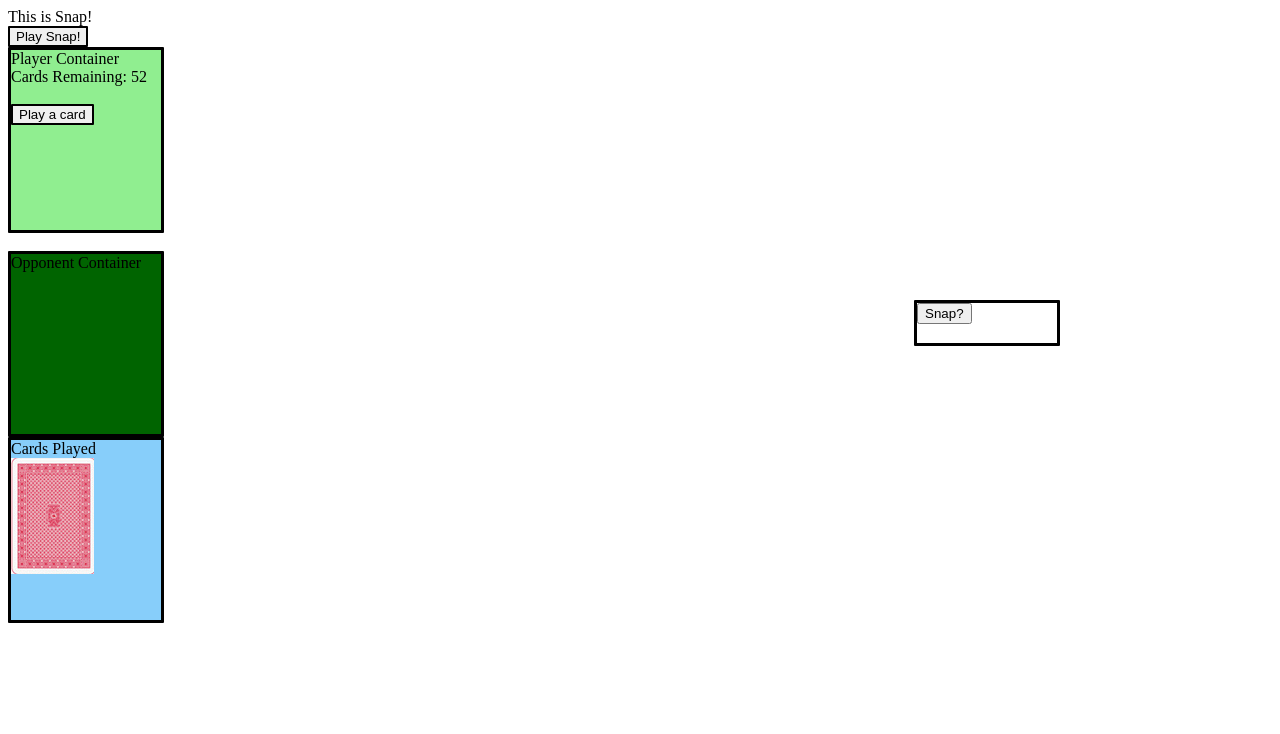
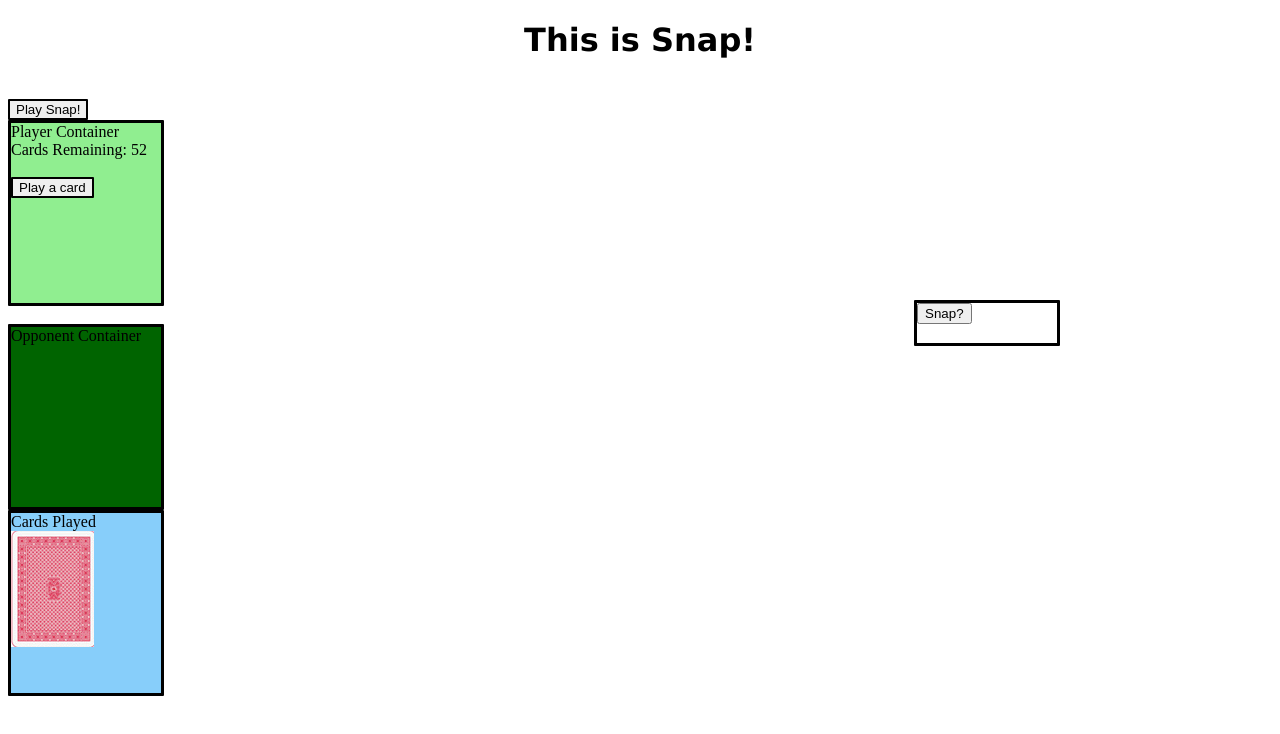
Before and after one commit to ben-ghirardani/Snap-, a React (Create React App) app: page / in a window 1280 px wide. Shown: the top 734 px of the page. Built offline with nearby package versions, Linux system fonts and the light colour scheme.

Commit message:
started visual styling

```diff
--- a/public/main.css
+++ b/public/main.css
@@ -47,3 +47,8 @@
     border-style: solid;
     border-color: black;
 }
+
+.heading {
+    font-family: 'Lucida Sans', 'Lucida Sans Regular', 'Lucida Grande', 'Lucida Sans Unicode', Geneva, Verdana, sans-serif;
+    text-align: center
+}
--- a/src/App.js
+++ b/src/App.js
@@ -68,12 +68,6 @@ class App extends Component {
   constructor(props) {
     super(props);
     this.state = {
-        deckOfCards: [
-          { suit: "Clubs", name: "Ace", value: 1 }, { suit: "Clubs", name: "Two", value: 2 }, { suit: "Clubs", name: "Three", value: 3 }, { suit: "Clubs", name: "Four", value: 4 }, { suit: "Clubs", name: "Five", value: 5 }, { suit: "Clubs", name: "Six", value: 6 }, { suit: "Clubs", name: "Seven", value: 7 }, { suit: "Clubs", name: "Eight", value: 8 }, { suit: "Clubs", name: "Nine", value: 9 }, { suit: "Clubs", name: "Ten", value: 10 }, { suit: "Clubs", name: "Jack", value: 11 }, { suit: "Clubs", name: "Queen", value: 12 }, { suit: "Clubs", name: "King", value: 13},
-          { suit: "Diamonds", name: "Ace", value: 1}, { suit: "Diamonds", name: "Two", value: 2 }, { suit: "Diamonds", name: "Three", value: 3 }, { suit: "Diamonds", name: "Four", value: 4 }, { suit: "Diamonds", name: "Five", value: 5 }, { suit: "Diamonds", name: "Six", value: 6 }, { suit: "Diamonds", name: "Seven", value: 7 }, { suit: "Diamonds", name: "Eight", value: 8 }, { suit: "Diamonds", name: "Nine", value: 9 }, { suit: "Diamonds", name: "Ten", value: 10 }, { suit: "Diamonds", name: "Jack", value: 11 }, { suit: "Diamonds", name: "Queen", value: 12 }, { suit: "Diamonds", name: "King", value: 13 },
-          { suit: "Spades", name: "Ace", value: 1 }, { suit: "Spades", name: "Two", value: 2 }, { suit: "Spades", name: "Three", value: 3 }, { suit: "Spades", name: "Four", value: 4 }, { suit: "Spades", name: "Five", value: 5 }, { suit: "Spades", name: "Six", value: 6 }, { suit: "Spades", name: "Seven", value: 7 }, { suit: "Spades", name: "Eight", value: 8 }, { suit: "Spades", name: "Nine", value: 9 }, { suit: "Spades", name: "Ten", value: 10 }, { suit: "Spades", name: "Jack", value: 11 }, { suit: "Spades", name: "Queen", value: 12 }, { suit: "Spades", name: "King", value: 13 },
-          { suit: "Hearts", name: "Ace", value: 1 }, { suit: "Hearts", name: "Two", value: 2 }, { suit: "Hearts", name: "Three", value: 3 }, { suit: "Hearts", name: "Four", value: 4 }, { suit: "Hearts", name: "Five", value: 5 }, { suit: "Hearts", name: "Six", value: 6 }, { suit: "Hearts", name: "Seven", value: 7}, { suit: "Hearts", name: "Eight", value: 8 }, { suit: "Hearts", name: "Nine", value: 9 }, { suit: "Hearts", name: "Ten", value: 10 }, { suit: "Hearts", name: "Jack", value: 11 }, { suit: "Hearts", name: "Queen", value: 12 }, { suit: "Hearts", name: "King", value: 13 }
-        ],
         playerDeck: [
           { suit: "Clubs", name: "Ace", value: 1, img: AceOfClubs }, { suit: "Clubs", name: "Two", value: 2, img: TwoOfClubs }, { suit: "Clubs", name: "Three", value: 3, img: ThreeOfClubs }, { suit: "Clubs", name: "Four", value: 4, img: FourOfClubs }, { suit: "Clubs", name: "Five", value: 5, img: FiveOfClubs }, { suit: "Clubs", name: "Six", value: 6, img: SixOfClubs }, { suit: "Clubs", name: "Seven", value: 7, img: SevenOfClubs }, { suit: "Clubs", name: "Eight", value: 8, img: EightOfClubs }, { suit: "Clubs", name: "Nine", value: 9, img: NineOfClubs }, { suit: "Clubs", name: "Ten", value: 10, img: TenOfClubs }, { suit: "Clubs", name: "Jack", value: 11, img: JackOfClubs }, { suit: "Clubs", name: "Queen", value: 12, img: QueenOfClubs }, { suit: "Clubs", name: "King", value: 13, img: KingOfClubs},
           { suit: "Diamonds", name: "Ace", value: 1, img: AceOfDiamonds}, { suit: "Diamonds", name: "Two", value: 2, img: TwoOfDiamonds }, { suit: "Diamonds", name: "Three", value: 3, img: ThreeOfDiamonds }, { suit: "Diamonds", name: "Four", value: 4, img: FourOfDiamonds }, { suit: "Diamonds", name: "Five", value: 5, img: FiveOfDiamonds }, { suit: "Diamonds", name: "Six", value: 6, img: SixOfDiamonds }, { suit: "Diamonds", name: "Seven", value: 7, img: SevenOfDiamonds }, { suit: "Diamonds", name: "Eight", value: 8, img: EightOfDiamonds }, { suit: "Diamonds", name: "Nine", value: 9, img: NineOfDiamonds }, { suit: "Diamonds", name: "Ten", value: 10, img: TenOfDiamonds }, { suit: "Diamonds", name: "Jack", value: 11, img: JackOfDiamonds }, { suit: "Diamonds", name: "Queen", value: 12, img: QueenOfDiamonds }, { suit: "Diamonds", name: "King", value: 13, img: KingOfDiamonds },
@@ -111,7 +105,6 @@ class App extends Component {
       // timeout to vary, behaviour less predictable?
       let timeout = 2000;
           setTimeout(() => {
-      // sequence similar to playCard method. Re-use code?
               if (this.state.turn === "Game over!") {
                   return
               } else {
@@ -125,7 +118,7 @@ class App extends Component {
                   this.setState({cardsPlayed2ndLastCard: this.state.cardsPlayedLastCard})
                   this.setState({cardsPlayedLastCard: lastCard})
                       if (this.state.cardsPlayedLastCard[0].value === this.state.cardsPlayed2ndLastCard[0].value) {
-              let timeout = 4000;
+                          let timeout = 2000;
                           setTimeout(() => {
                               if (this.state.turn === "Game over!") {
                                   return
@@ -179,6 +172,9 @@ class App extends Component {
   playCard(event) {
       if (this.state.turn === "Opponent's Turn" | this.state.turn === null | this.state.turn === "Game over!") {
           return
+      } else if (this.state.playerDeck.lenth === 0 && this.state.opponentDeck.length === 0) {
+            this.setState({turn: "Game over!"})
+            this.setState({winner: "It's a draw!"})
       }
           let deck = this.state.playerDeck;
           let cardPlayed = deck.splice(-1, 1);
@@ -207,7 +203,7 @@ class App extends Component {
 
     return (
       <div className="App">
-          This is Snap!
+          <h1 className="heading">This is Snap!</h1>
       <br></br>
       <button
           className="playSnap"
```
Lines whose indentation alone changed are shown as unchanged.
